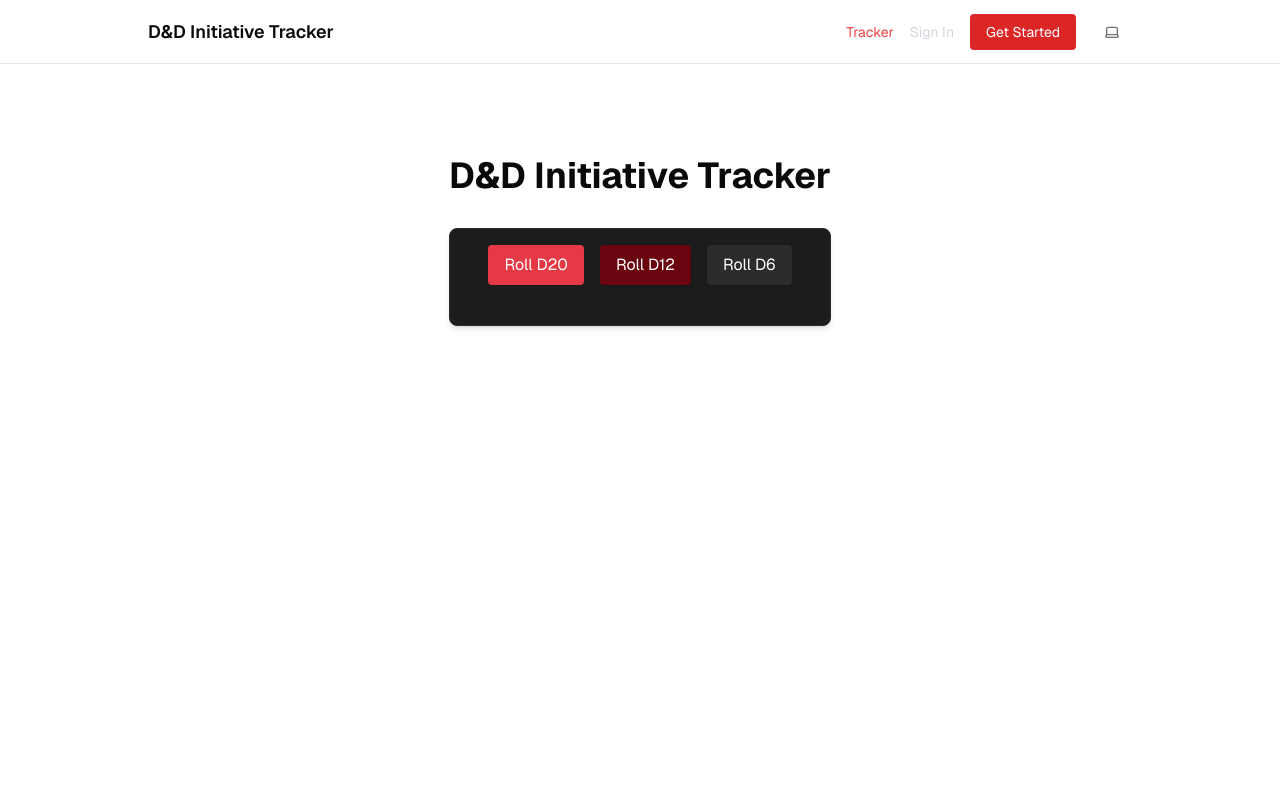
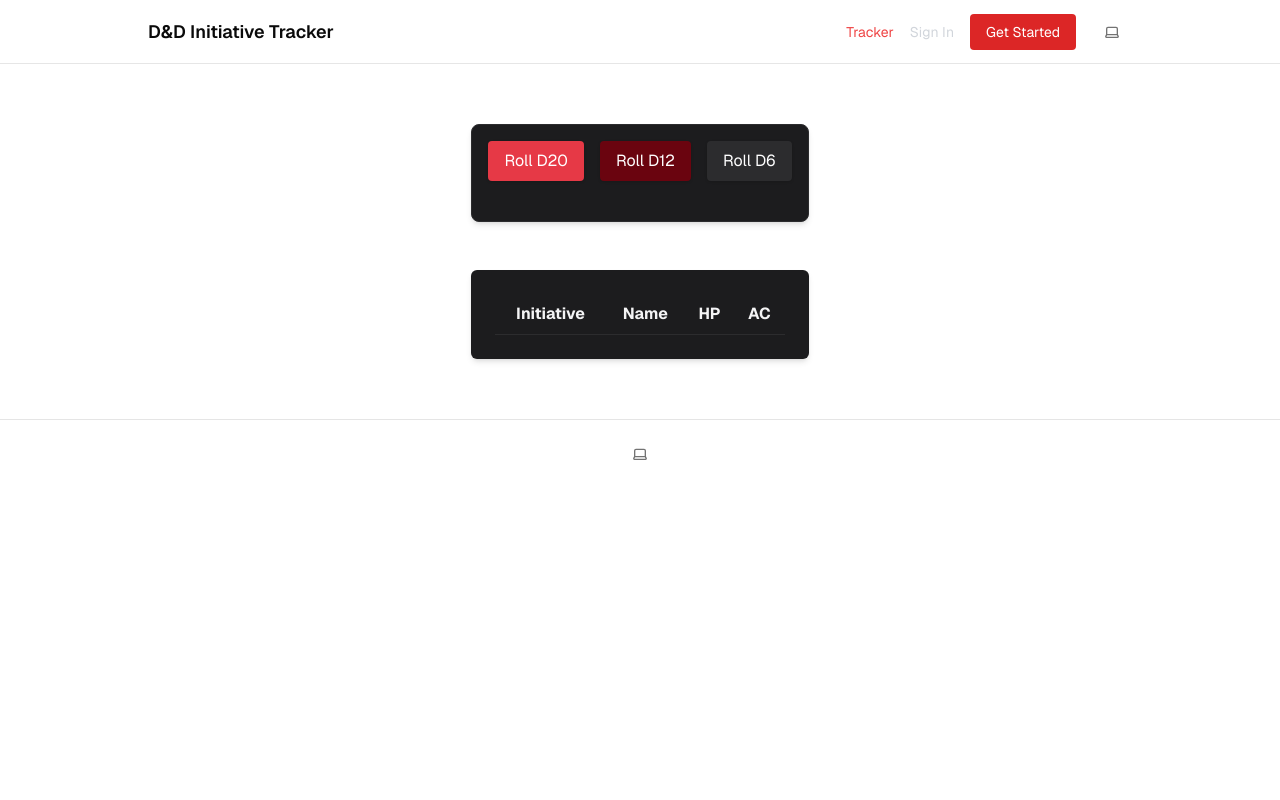
Before and after one commit to rakenduste-programmeerimine-2024/initiative-tracker, a Next.js app: page /tracker in a window 1280 px wide. Shown: the top 800 px of the page. Built offline with nearby package versions, Linux system fonts and the light colour scheme; no server answers.

Commit message:
feat: add basic tracker structur

```diff
--- a/app/tracker/page.tsx
+++ b/app/tracker/page.tsx
@@ -1,12 +1,17 @@
 import DiceRoller from "@/components/dice-roller";
+import Tracker from "@/components/tracker";
 
 export default function TrackerPage() {
   return (
-    <div className="min-h-screen bg-background text-foreground p-8">
-      <h1 className="text-4xl font-bold mb-8 text-center">D&D Initiative Tracker</h1>
-      <div className="max-w-2xl mx-auto">
-        <DiceRoller />
+      <div className="max-w-4xl mx-auto space-y-12">
+
+        <section>
+          <DiceRoller />
+        </section>
+
+        <section>
+          <Tracker />
+        </section>
       </div>
-    </div>
   );
 }
--- /dev/null
+++ b/components/tracker.tsx
@@ -0,0 +1,27 @@
+"use client";
+
+import { useState } from "react";
+
+export default function Tracker() {
+  const [participants, setParticipants] = useState([
+    { initiative: "", name: "", hp: "", ac: "" },
+  ]);
+  const [round, setRound] = useState(1);
+
+  return (
+    <div className="p-6 bg-[#1c1c1e] rounded-md shadow-md">
+      <div className="overflow-x-auto">
+        <table className="min-w-full table-auto text-[#f4f4f5]">
+          <thead>
+            <tr>
+              <th className="p-2 border-b border-[#2c2c2e]">Initiative</th>
+              <th className="p-2 border-b border-[#2c2c2e]">Name</th>
+              <th className="p-2 border-b border-[#2c2c2e]">HP</th>
+              <th className="p-2 border-b border-[#2c2c2e]">AC</th>
+            </tr>
+          </thead>
+        </table>
+      </div>
+    </div>
+  );
+}
--- a/package.json
+++ b/package.json
@@ -23,7 +23,8 @@
     "next-themes": "^0.3.0",
     "prettier": "^3.3.3",
     "react": "18.2.0",
-    "react-dom": "18.2.0"
+    "react-dom": "18.2.0",
+    "three": "^0.172.0"
   },
   "devDependencies": {
     "@playwright/test": "^1.49.1",
@@ -32,6 +33,7 @@
     "@types/node": "20.10.6",
     "@types/react": "18.2.46",
     "@types/react-dom": "18.2.18",
+    "@types/three": "^0.172.0",
     "@vitejs/plugin-react": "^4.3.4",
     "jsdom": "^25.0.1",
     "postcss": "8.4.33",
```
Also changed, not shown: 1 other file (tests, documents, lock files or other folders).
